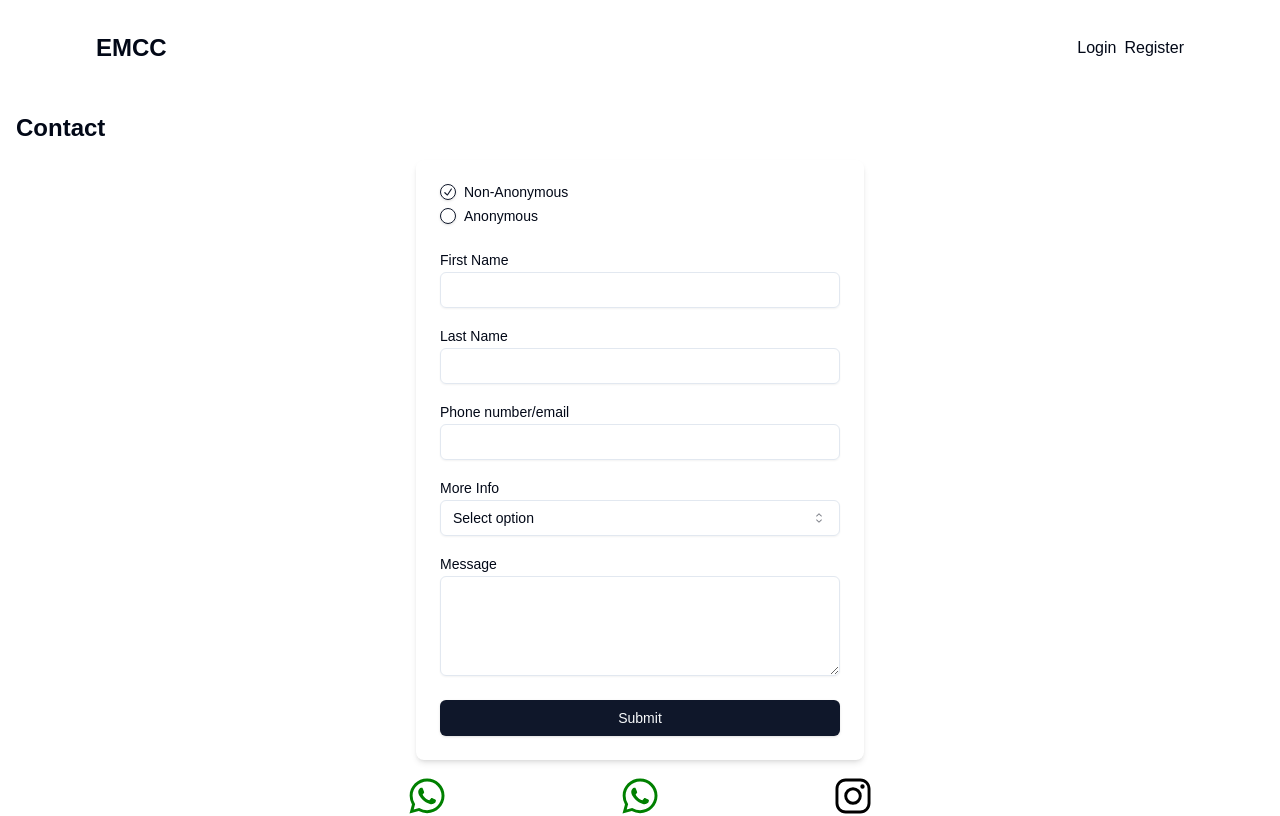
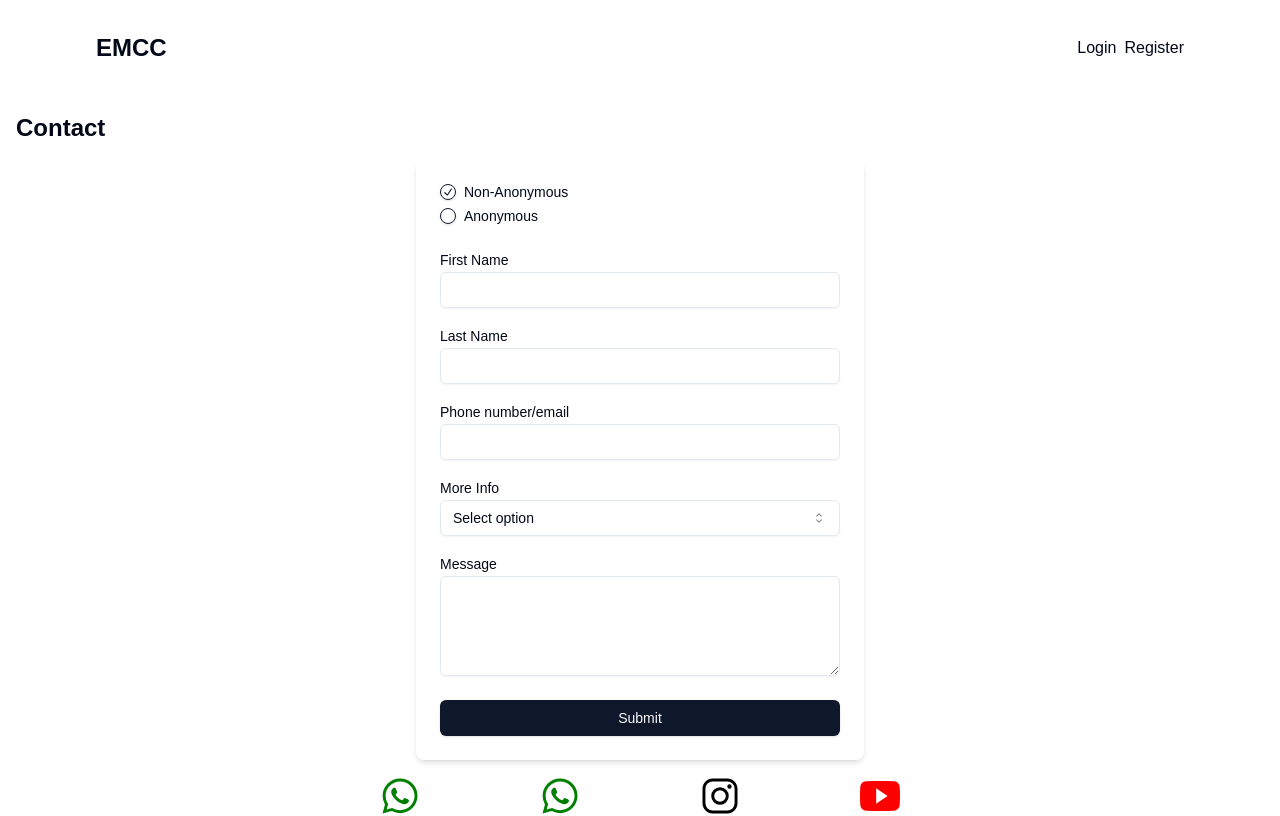
Before and after one commit to Michael-Dale/EMCCYouthApp, a Next.js app: page /contact in a window 1280 px wide. Built offline with nearby package versions, Linux system fonts and the light colour scheme; no server answers.

Commit message:
added youtube link

```diff
--- a/src/app/components/SocialLinks.jsx
+++ b/src/app/components/SocialLinks.jsx
@@ -7,6 +7,10 @@ const whatsapp = () => (
 
 const instagram = () => (
     <svg xmlns="http://www.w3.org/2000/svg" class="ionicon" viewBox="0 0 512 512" width = "40px" height="40px"><path d="M349.33 69.33a93.62 93.62 0 0193.34 93.34v186.66a93.62 93.62 0 01-93.34 93.34H162.67a93.62 93.62 0 01-93.34-93.34V162.67a93.62 93.62 0 0193.34-93.34h186.66m0-37.33H162.67C90.8 32 32 90.8 32 162.67v186.66C32 421.2 90.8 480 162.67 480h186.66C421.2 480 480 421.2 480 349.33V162.67C480 90.8 421.2 32 349.33 32z" fill = "black"/><path d="M377.33 162.67a28 28 0 1128-28 27.94 27.94 0 01-28 28zM256 181.33A74.67 74.67 0 11181.33 256 74.75 74.75 0 01256 181.33m0-37.33a112 112 0 10112 112 112 112 0 00-112-112z" fill = "black"/></svg>
+);
+
+const youtube = () => (
+  <svg xmlns="http://www.w3.org/2000/svg" class="ionicon" viewBox="0 0 512 512" width = "40px" height = "40px"><path d="M508.64 148.79c0-45-33.1-81.2-74-81.2C379.24 65 322.74 64 265 64h-18c-57.6 0-114.2 1-169.6 3.6C36.6 67.6 3.5 104 3.5 149 1 184.59-.06 220.19 0 255.79q-.15 53.4 3.4 106.9c0 45 33.1 81.5 73.9 81.5 58.2 2.7 117.9 3.9 178.6 3.8q91.2.3 178.6-3.8c40.9 0 74-36.5 74-81.5 2.4-35.7 3.5-71.3 3.4-107q.34-53.4-3.26-106.9zM207 353.89v-196.5l145 98.2z" fill-rule="evenodd" fill = "red"/></svg>
 );
 
 function NavbarIcon({ icon: Icon, href, target, label }) {
@@ -37,6 +41,12 @@ function NavbarIcon({ icon: Icon, href, target, label }) {
             href="https://www.instagram.com/connect_emcc?utm_source=ig_web_button_share_sheet&igsh=ZDNlZDc0MzIxNw=="
             target="_blank"
           />
+
+          <NavbarIcon
+            icon={youtube}
+            href="https://wa.me/27638074854?text=Hello%2C%20how%20are%20you%3F"
+            target="_blank"
+          />
         </div>
       </nav>
     );
```
